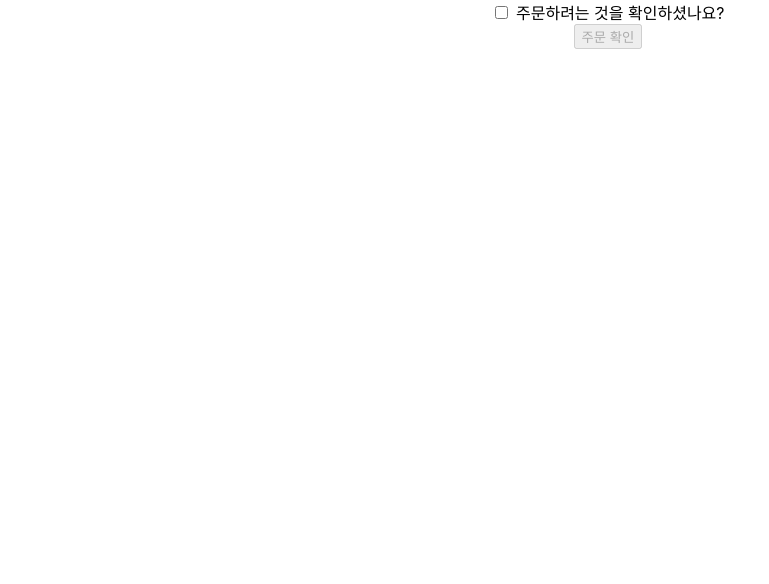
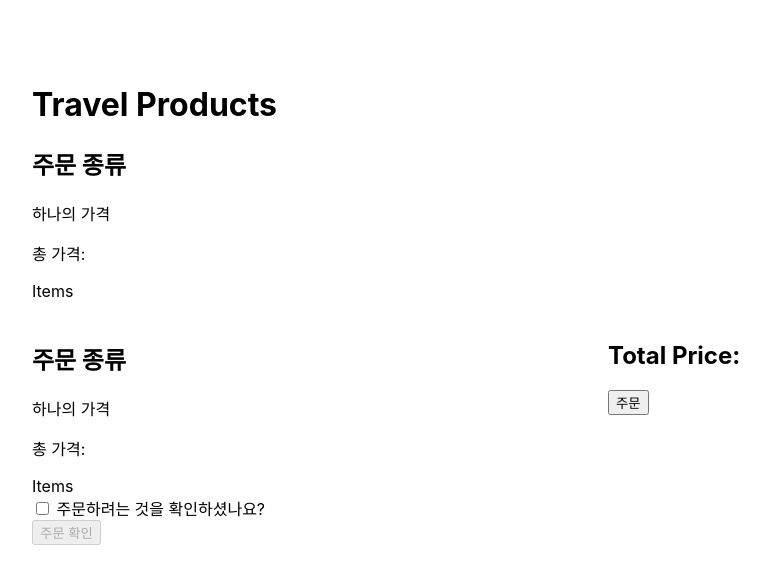
Before and after one commit to Shin-Yong-Jun/react-context-app, a React (Create React App) app in the folder client/: page / in a window 1280 px wide. Shown: the top 584 px of the page, without its empty margins (32-801 px from the left). Built offline with nearby package versions, Linux system fonts and the light colour scheme.

Commit message:
Order페이지 UI 반영 및 Type 컴포넌트 프롭스에 따른 ui 출력 반영

```diff
--- a/client/src/App.js
+++ b/client/src/App.js
@@ -1,9 +1,11 @@
 import './App.css';
 import SummaryPage from './pages/SummaryPage';
+import OrderPage from './pages/OrderPage';
 
 function App() {
   return (
-    <div className="App">
+    <div style={{padding: '4rem'}}>
+      <OrderPage/>
       <SummaryPage />
     </div>
   );
--- /dev/null
+++ b/client/src/components/Type.js
@@ -0,0 +1,22 @@
+import React from "react";
+
+const Type = ({ orderType }) => {
+  console.log("orderType", orderType);
+  return (
+    <div>
+      <h2>주문 종류</h2>
+      <p>하나의 가격</p>
+      <p>총 가격: </p>
+      <div
+        style={{
+          display: "flex",
+          flexDirection: orderType === "options" ? "column" : "row",
+        }}
+      >
+        Items
+      </div>
+    </div>
+  );
+};
+
+export default Type;
--- a/client/src/pages/OrderPage/index.js
+++ b/client/src/pages/OrderPage/index.js
@@ -1,8 +1,24 @@
 import React from 'react'
+import Type from '../../components/Type'
 
 const OrderPage = () => {
   return (
-    <div>OrderPage</div>
+    <div>
+      <h1>Travel Products</h1>
+      <div>
+        <Type orderType="products"/>
+      </div>
+      <div style ={{display: "flex", marginTop: 20}}>
+        <div style={{width: '50%'}}>
+          <Type orderType="options"/>
+        </div>
+        <div style={{width: '50%'}}>
+          <h2>Total Price: </h2>
+          <button>주문</button>
+        </div>
+
+      </div>
+    </div>
   )
 }
 
```
Also changed, not shown: client/src/components/Options.js (added, +9 -0 lines), client/src/components/Products.js (added, +9 -0 lines), client/src/pages/SummaryPage/index.js (+10 -19 lines).
